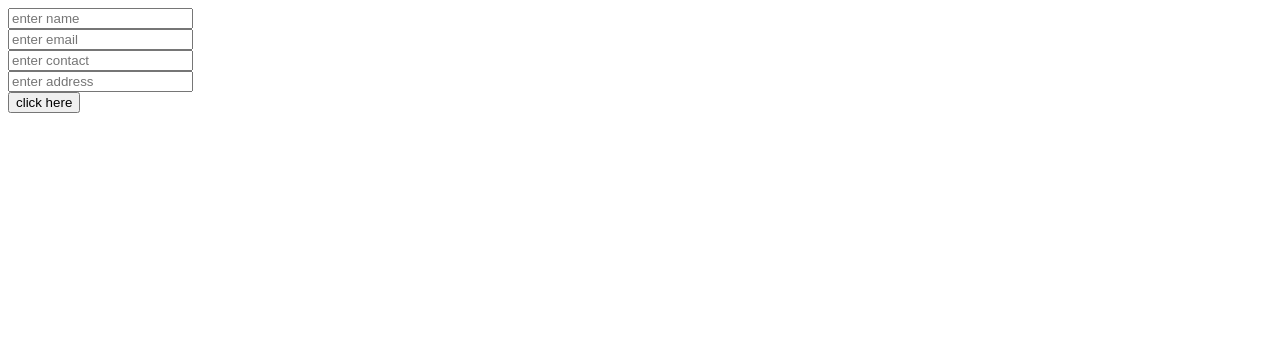
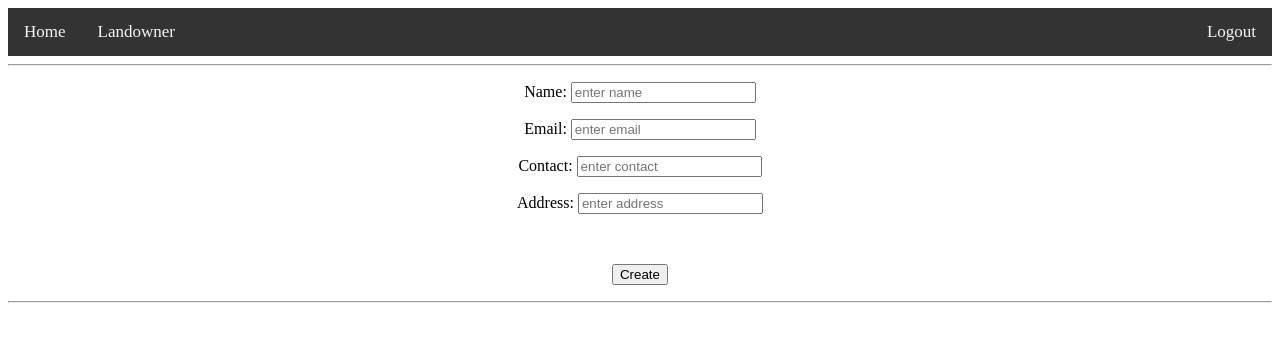
Before and after one commit to sarkerashik/billing-management, a Django app: a page that uses template/createland.html in a window 1280 px wide. Shown: the top 342 px of the page. Run offline with Django 3.2, Linux system fonts and the light colour scheme.

Commit message:
change design

```diff
--- a/landowner/forms.py
+++ b/landowner/forms.py
@@ -4,4 +4,4 @@ from .models import Owner
 class OwnerForm(forms.ModelForm):
     class Meta:
         model = Owner
-        fields = '__all__'
+        fields = ['name','email','contact','address']
--- a/landowner/models.py
+++ b/landowner/models.py
@@ -4,8 +4,10 @@ from django.db import models
 
 class Owner(models.Model):
 
-    serial = models.TextField()
+    user_id = models.IntegerField()
     name = models.CharField(max_length=20)
     email = models.EmailField()
     contact = models.IntegerField()
     address = models.TextField()
+    create = models.DateTimeField(auto_now=False,auto_now_add=True)
+    update = models.DateTimeField(auto_now=True,auto_now_add=False)
--- a/landowner/views.py
+++ b/landowner/views.py
@@ -86,8 +86,8 @@ def createland(request,nid):
         email = request.POST['email']
         contact = request.POST['contact']
         address = request.POST['address']
-        serial = nid
-        user = Owner(name=name,email=email,contact=contact,address=address,serial=serial)
+        user_id = nid
+        user = Owner(name=name,email=email,contact=contact,address=address,user_id=user_id)
         user.save()
         return render(request,'main.html')
 
@@ -99,7 +99,7 @@ def createland(request,nid):
 
 
 def showland(request,nid):
-    owner = Owner.objects.filter(serial=nid)
+    owner = Owner.objects.filter(user_id=nid)
 
     # changes made
 
@@ -124,8 +124,10 @@ def delete(request,nid):
 
 def edit(request,nid):
     if request.user.is_authenticated:
+
         instance= get_object_or_404(Owner,id=nid)
         form= OwnerForm(request.POST or None, instance=instance)
+
         if form .is_valid():
             instance= form.save(commit=False)
             instance.save()
--- a/template/createland.html
+++ b/template/createland.html
@@ -1,23 +1,19 @@
-<!DOCTYPE html>
-<html lang="en">
-<head>
-    <meta charset="UTF-8">
-    <meta name="viewport" content="width=device-width, initial-scale=1.0">
-    <title>Document</title>
-</head>
-<body>
+    {% extends 'main.html'%}
+    {%block content%}
+    <hr>
 
-    <form action="" method="POST">
+        <form action="" method="POST" >
 
-        {%csrf_token%}
+            {%csrf_token%}
 
-        <input type="text" name="name" placeholder="enter name"><br>
-        <input type="email" name="email" placeholder="enter email"><br>
-        <input type="text" name="contact" placeholder="enter contact"><br>
-        <input type="text" name="address" placeholder="enter address"><br>
-        <input type="submit" value="click here">
+            <p align="center">Name:  <input type="text" name="name" placeholder="enter name"></p>
+            <p align="center">Email: <input type="email" name="email" placeholder="enter email"></p>
+            <p align="center">Contact: <input type="text" name="contact" placeholder="enter contact"></p>
+            <p align="center">Address: <input type="text" name="address" placeholder="enter address"></p><br>
+            <p align="center"><input type="submit" value="Create"></p>
 
-    </form>
+        </form>
 
-</body>
-</html>
+    <hr>
+
+    {%endblock%}
--- a/template/main.html
+++ b/template/main.html
@@ -4,14 +4,40 @@
     <meta charset="UTF-8">
     <meta name="viewport" content="width=device-width, initial-scale=1.0">
     <title>Document</title>
+    <style>
+        .topnav {
+            overflow: hidden;
+            background-color:#333;
+        }
+        .topnav a {
+            padding: 14px 16px;
+            float: left;
+            color: whitesmoke;
+            text-decoration: none;
+            font-size: 17px;
+
+        }
+        .topnav a:hover{
+            color: black;
+            background-color:#ddd;
+        }
+        .topnav .name{
+            float: right;
+        }
+    </style>
 </head>
 <body>
+    <section class="topnav">
+        <a href="/">Home</a>
+        <a href="showland{{user.id}}">Landowner</a>
+        <a  class="name" href="logout">Logout</a>
+        <a class="name" href="#">{{user.username}}</a>
+    </section>
 
-    <hr><h1 align='center' boder='1px' width='600px'>Landowner</h1><hr><br><br>
-    <h3 align='right'> hi {{user.username}} &nbsp; &nbsp; <a href="logout">logout</a></h4>
-    <a href="createland{{user.id}}">Create Landowner</a><br><br>
-    <a href="showland{{user.id}}">Show Landowner list</a>
-
+    <section>
+        {%block content%}
+        {%endblock%}
+    </section>
 
 </body>
 </html>
```
Also changed, not shown: landowner/admin.py (+7 -1 lines), template/showland.html (+62 -21 lines), template/update.html (+14 -15 lines), landowner/migrations/0001_initial.py.
